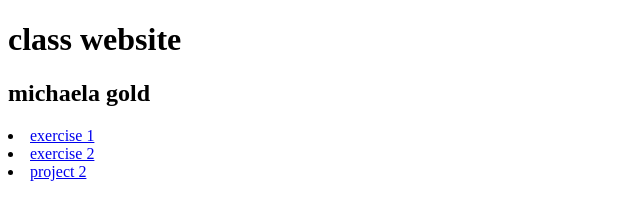
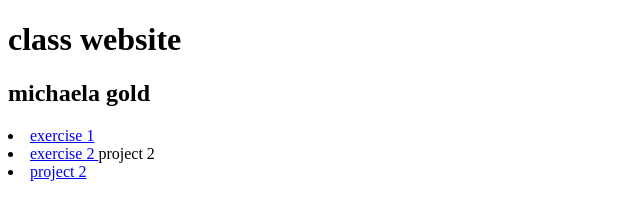
Before and after one commit to m1chaelagold/new-site, a plain HTML site: page index.html in a window 1280 px wide. Shown: the full height of the page, 0-640 px from the left. Drawn offline with Linux system fonts and the light colour scheme.

Commit message:
Update index.html

```diff
--- a/index.html
+++ b/index.html
@@ -14,7 +14,7 @@
 
 
 
-<li>  <a href="exercise2/index.html"> exercise 2 </a></li>
+<li>  <a href="exercise2/index.html"> exercise 2 </a>project 2</li>
 
 <li><a href="project2">project 2</a></li>
 
```
